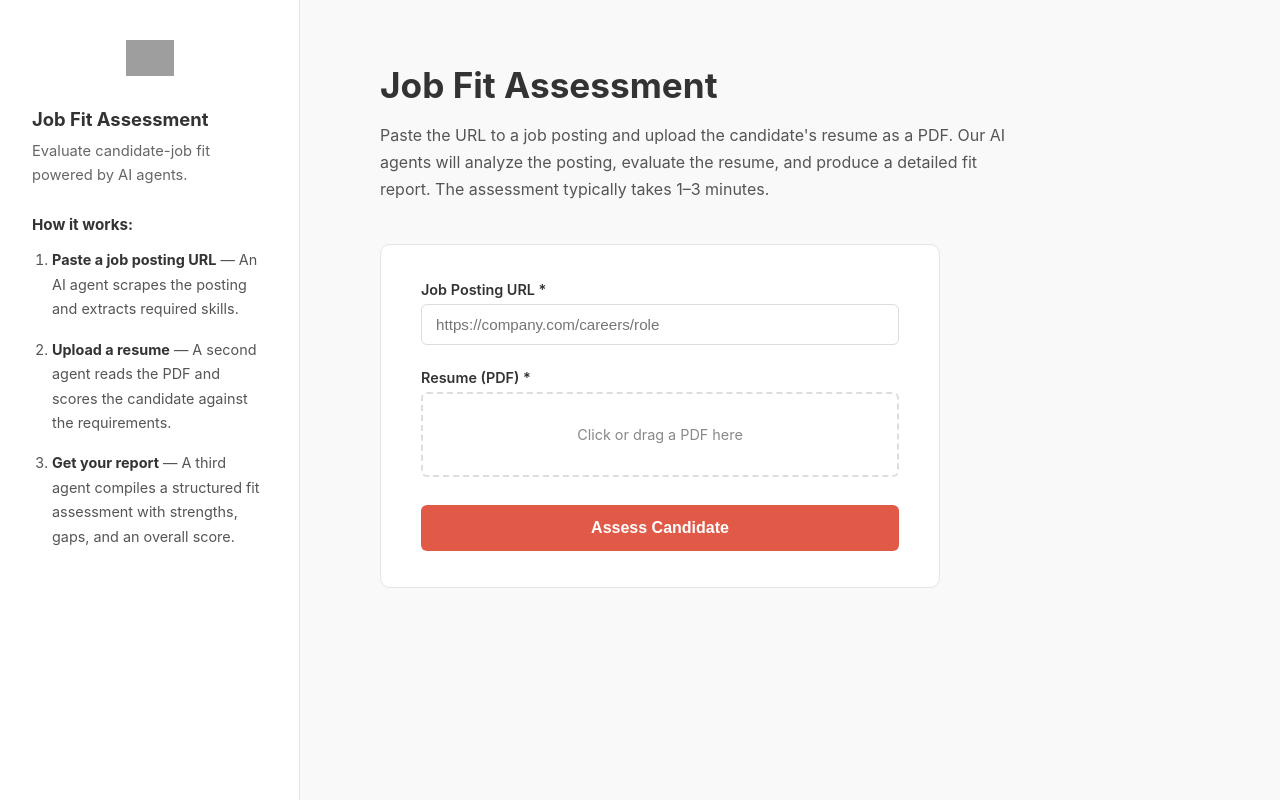
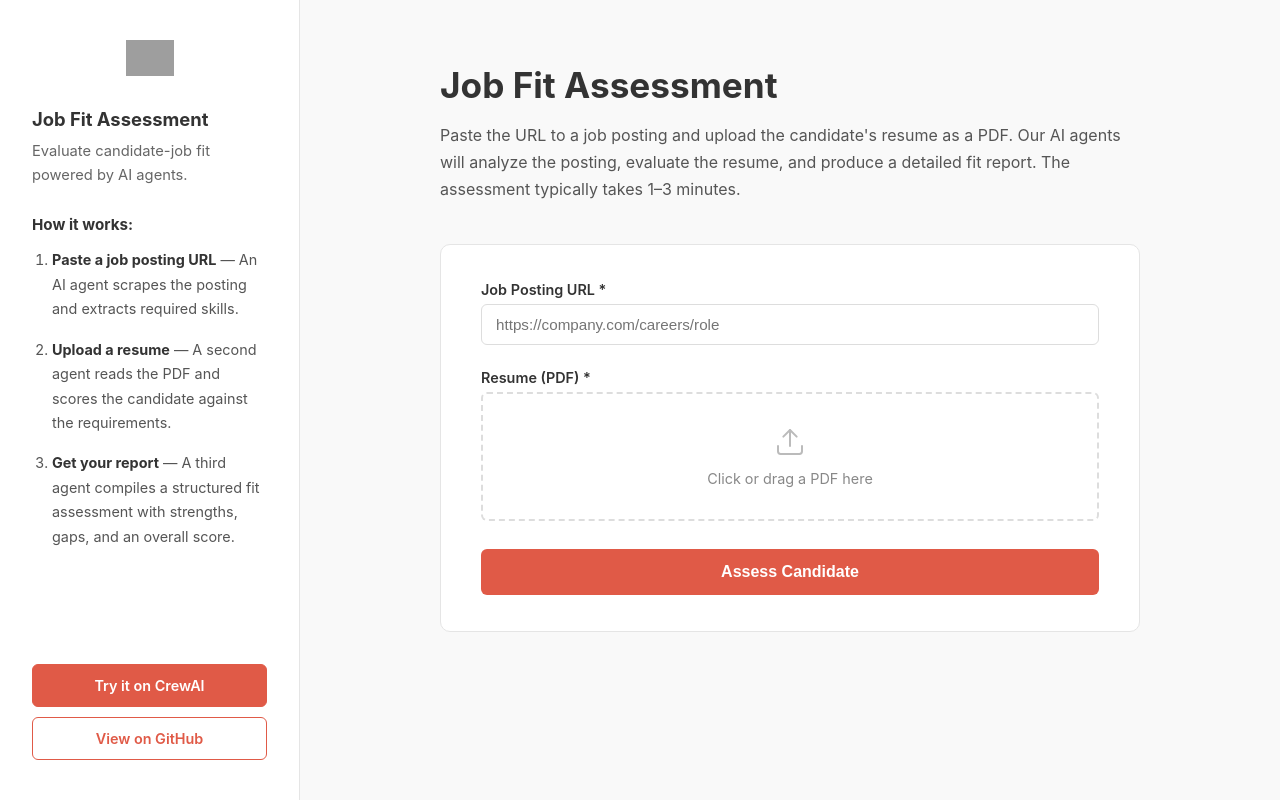
Before and after one commit to crewAIInc/template_job_fit_assessment, a Flask app: page / in a window 1280 px wide. Run offline with Flask 3, Linux system fonts and the light colour scheme; grey boxes are pictures that could not be loaded.

Commit message:
Frontend changes

```diff
--- a/frontend/static/style.css
+++ b/frontend/static/style.css
@@ -24,6 +24,8 @@ body {
   border-right: 1px solid #e5e5e5;
   padding: 40px 32px;
   overflow-y: auto;
+  display: flex;
+  flex-direction: column;
 }
 
 .sidebar-logo {
@@ -64,11 +66,60 @@ body {
   color: #333;
 }
 
+/* ---------- Sidebar Buttons ---------- */
+.sidebar-buttons {
+  margin-top: auto;
+  padding-top: 28px;
+  display: flex;
+  flex-direction: column;
+  gap: 10px;
+}
+
+.btn-sidebar {
+  display: block;
+  text-align: center;
+  padding: 12px 16px;
+  font-size: 0.9rem;
+  font-weight: 600;
+  border-radius: 6px;
+  text-decoration: none;
+  transition: background 0.2s, border-color 0.2s;
+}
+
+.btn-sidebar.btn-primary {
+  background: #e05a47;
+  color: #fff;
+  border: 1px solid #e05a47;
+}
+
+.btn-sidebar.btn-primary:hover {
+  background: #c9473a;
+  border-color: #c9473a;
+}
+
+.btn-sidebar.btn-outline {
+  background: #fff;
+  color: #e05a47;
+  border: 1px solid #e05a47;
+}
+
+.btn-sidebar.btn-outline:hover {
+  background: #fef5f4;
+}
+
 /* ---------- Main Content ---------- */
 .content {
   flex: 1;
   padding: 64px 80px;
   overflow-y: auto;
+  display: flex;
+  justify-content: center;
+  align-items: flex-start;
+}
+
+.content-inner {
+  width: 100%;
+  max-width: 700px;
 }
 
 .content h1 {
@@ -82,7 +133,6 @@ body {
   color: #555;
   line-height: 1.7;
   margin-bottom: 40px;
-  max-width: 640px;
 }
 
 /* ---------- Form ---------- */
@@ -91,7 +141,6 @@ body {
   border: 1px solid #e5e5e5;
   border-radius: 10px;
   padding: 36px 40px;
-  max-width: 560px;
 }
 
 form label {
@@ -140,9 +189,59 @@ form input[type="url"]:focus {
   cursor: pointer;
 }
 
+.file-upload-icon {
+  width: 32px;
+  height: 32px;
+  color: #bbb;
+  margin-bottom: 8px;
+}
+
 .file-upload-text {
   font-size: 0.9rem;
   color: #888;
+}
+
+/* ---------- File Attached State ---------- */
+.file-upload.file-attached-state {
+  border: 2px solid #4caf50;
+  background: #f0faf0;
+}
+
+.file-upload.file-attached-state:hover {
+  border-color: #43a047;
+  background: #e8f5e9;
+}
+
+.file-upload-attached {
+  display: flex;
+  align-items: center;
+  justify-content: center;
+  gap: 12px;
+}
+
+.file-pdf-icon {
+  width: 28px;
+  height: 28px;
+  color: #4caf50;
+  flex-shrink: 0;
+}
+
+.file-attached-info {
+  display: flex;
+  flex-direction: column;
+  text-align: left;
+}
+
+.file-attached-name {
+  font-size: 0.9rem;
+  font-weight: 600;
+  color: #333;
+}
+
+.file-attached-badge {
+  font-size: 0.78rem;
+  color: #4caf50;
+  font-weight: 500;
 }
 
 .btn-submit {
@@ -251,7 +350,6 @@ form input[type="url"]:focus {
   border-radius: 8px;
   padding: 40px 48px;
   line-height: 1.7;
-  max-width: 800px;
 }
 
 .report-content h1 {
@@ -313,8 +411,4 @@ form input[type="url"]:focus {
   .content {
     padding: 32px 24px;
   }
-
-  .form-card {
-    max-width: 100%;
-  }
 }
--- a/frontend/templates/index.html
+++ b/frontend/templates/index.html
@@ -30,10 +30,16 @@
         structured fit assessment with strengths, gaps, and an overall score.
       </li>
     </ol>
+
+    <div class="sidebar-buttons">
+      <a href="https://app.crewai.com/" target="_blank" class="btn-sidebar btn-primary">Try it on CrewAI</a>
+      <a href="https://github.com/crewAIInc/template_job_fit_assessment" target="_blank" class="btn-sidebar btn-outline">View on GitHub</a>
+    </div>
   </aside>
 
   <!-- Main content -->
   <main class="content">
+    <div class="content-inner">
 
     <!-- STATE 1: Form -->
     <section id="state-form">
@@ -58,9 +64,17 @@
         <label for="resume">Resume (PDF) *</label>
         <div class="file-upload" id="file-upload-area">
           <input type="file" id="resume" name="resume" accept=".pdf" required />
-          <p class="file-upload-text">
-            <span id="file-name">Click or drag a PDF here</span>
-          </p>
+          <div class="file-upload-default" id="file-default">
+            <svg class="file-upload-icon" viewBox="0 0 24 24" fill="none" stroke="currentColor" stroke-width="1.5" stroke-linecap="round" stroke-linejoin="round"><path d="M21 15v4a2 2 0 0 1-2 2H5a2 2 0 0 1-2-2v-4"/><polyline points="17 8 12 3 7 8"/><line x1="12" y1="3" x2="12" y2="15"/></svg>
+            <p class="file-upload-text">Click or drag a PDF here</p>
+          </div>
+          <div class="file-upload-attached hidden" id="file-attached">
+            <svg class="file-pdf-icon" viewBox="0 0 24 24" fill="none" stroke="currentColor" stroke-width="1.5" stroke-linecap="round" stroke-linejoin="round"><path d="M14 2H6a2 2 0 0 0-2 2v16a2 2 0 0 0 2 2h12a2 2 0 0 0 2-2V8z"/><polyline points="14 2 14 8 20 8"/><line x1="16" y1="13" x2="8" y2="13"/><line x1="16" y1="17" x2="8" y2="17"/></svg>
+            <div class="file-attached-info">
+              <span class="file-attached-name" id="file-name"></span>
+              <span class="file-attached-badge">PDF attached</span>
+            </div>
+          </div>
         </div>
 
         <button type="submit" class="btn-submit">Assess Candidate</button>
@@ -95,6 +109,7 @@
         <button class="btn-submit btn-new" onclick="resetForm()">Try Again</button>
       </div>
     </section>
+    </div>
   </main>
 
   <script>
@@ -107,6 +122,9 @@
     const errorMessage = document.getElementById("error-message");
     const fileInput = document.getElementById("resume");
     const fileName = document.getElementById("file-name");
+    const fileUploadArea = document.getElementById("file-upload-area");
+    const fileDefault = document.getElementById("file-default");
+    const fileAttached = document.getElementById("file-attached");
 
     let evtSource = null;
     let currentKickoffId = null;
@@ -118,12 +136,17 @@
       write_report: "step-report",
     };
 
-    // Show selected file name
+    // Show selected file with attachment feedback
     fileInput.addEventListener("change", () => {
       if (fileInput.files.length > 0) {
         fileName.textContent = fileInput.files[0].name;
+        fileUploadArea.classList.add("file-attached-state");
+        fileDefault.classList.add("hidden");
+        fileAttached.classList.remove("hidden");
       } else {
-        fileName.textContent = "Click or drag a PDF here";
+        fileUploadArea.classList.remove("file-attached-state");
+        fileDefault.classList.remove("hidden");
+        fileAttached.classList.add("hidden");
       }
     });
 
@@ -145,7 +168,9 @@
       if (evtSource) { evtSource.close(); evtSource = null; }
       currentKickoffId = null;
       form.reset();
-      fileName.textContent = "Click or drag a PDF here";
+      fileUploadArea.classList.remove("file-attached-state");
+      fileDefault.classList.remove("hidden");
+      fileAttached.classList.add("hidden");
       // Reset step classes
       document.getElementById("step-scraping").className = "step";
       document.getElementById("step-resume").className = "step";
```
